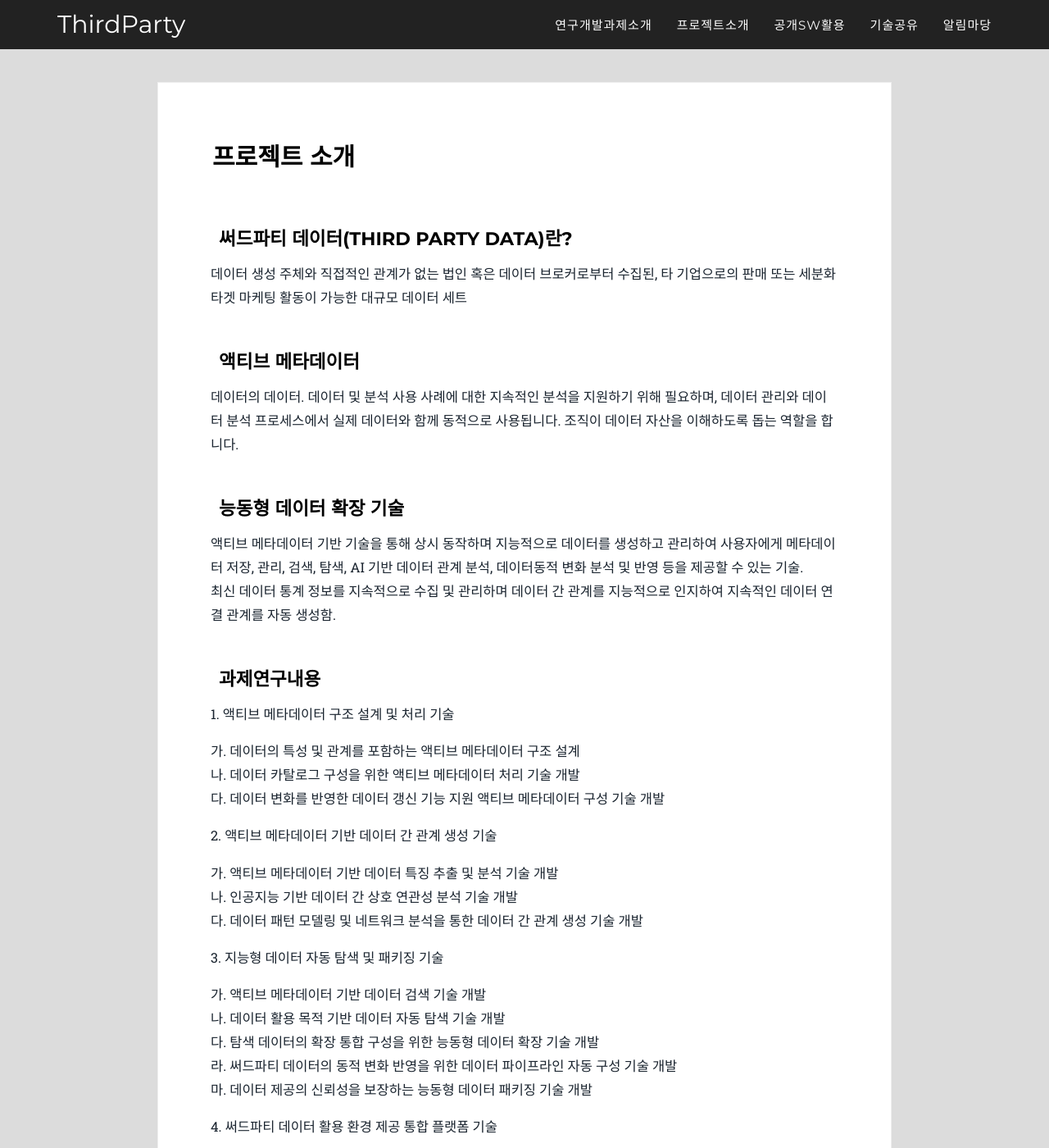
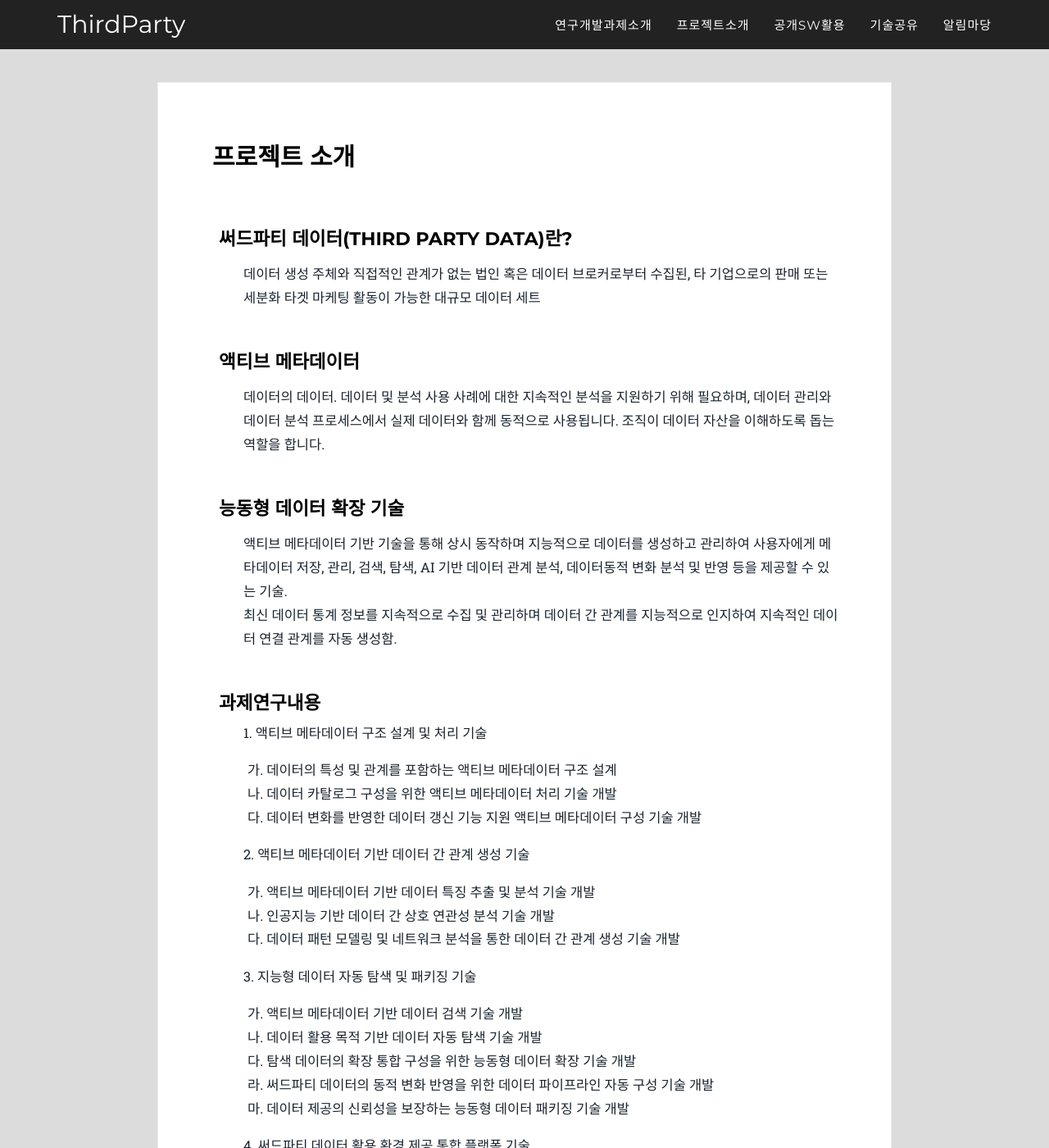
Before and after one commit to ThirdActiveDataExTech/ThirdActiveDataExTech.github.io, a Jekyll site: the page built from 2016_pages/project-intro.html, in a window 1280 px wide and 1400 px high. Shown: the whole window at 82% size. Built offline with Jekyll 4.4.1, drawn with Linux system fonts in a browser that asks for light colours; some web fonts are replaced.

Commit message:
[_event.css 수정]
- css 일괄적용 수정

```diff
--- a/_sass/2016_sass/_event.scss
+++ b/_sass/2016_sass/_event.scss
@@ -34,7 +34,6 @@
     padding: 10px 10px 20px 2px;
     width: 70%;
   }
-
   table {
     width: 90%;
     border-collapse: collapse;
@@ -45,7 +44,21 @@
     padding: 10px;
     text-align: left;
   }
-
+  p.context1 {
+    margin-left: 40px
+  }
+  p.context1-title {
+    margin: 10px 0 0 40px
+  }
+  p.context2 {
+    margin-left: 45px
+  }
+  p.context3 {
+    margin-left: 50px
+  }
+  p.context4 {
+    margin-left: 55px
+  }
 }
 
 @media screen and (max-width : 1200px){
```
